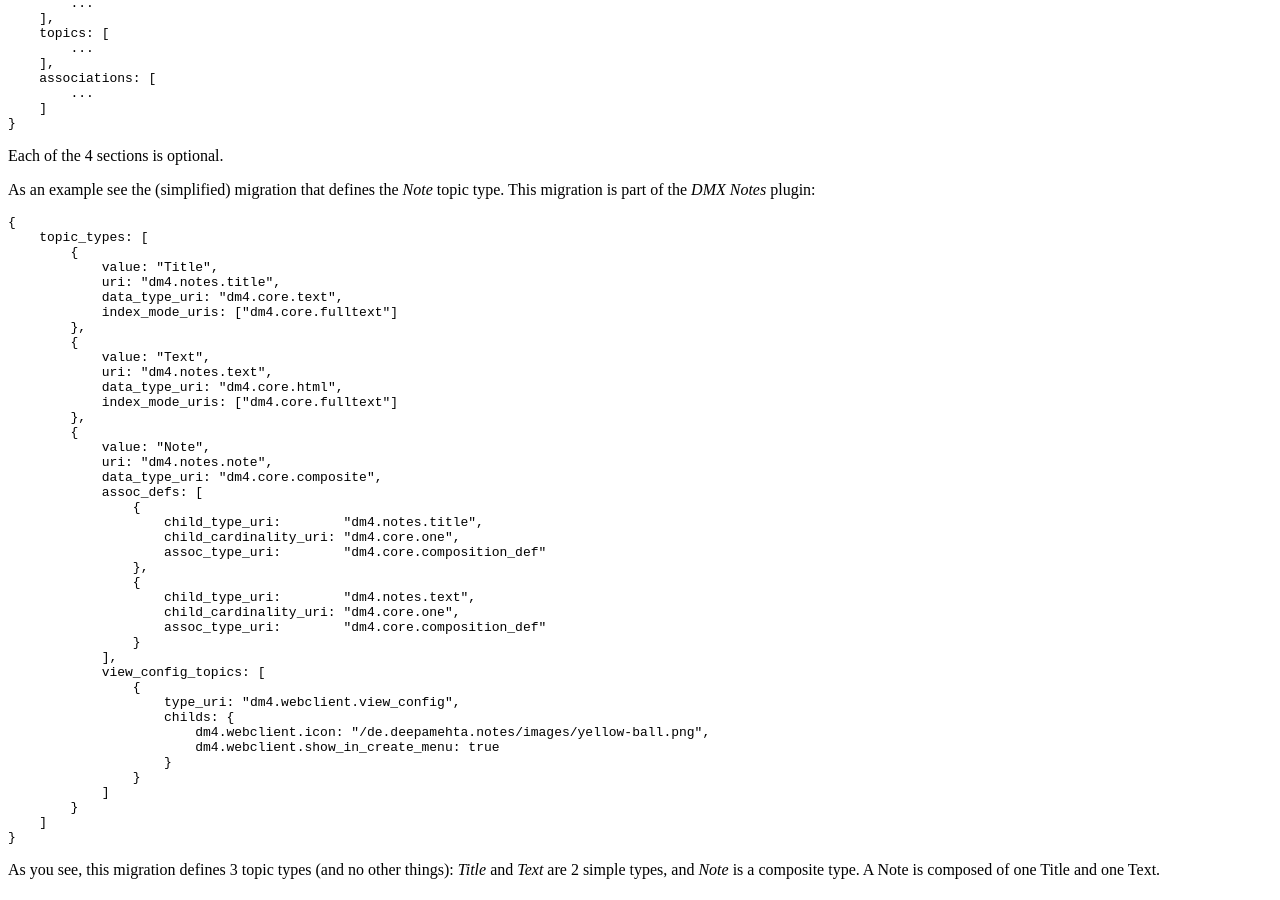
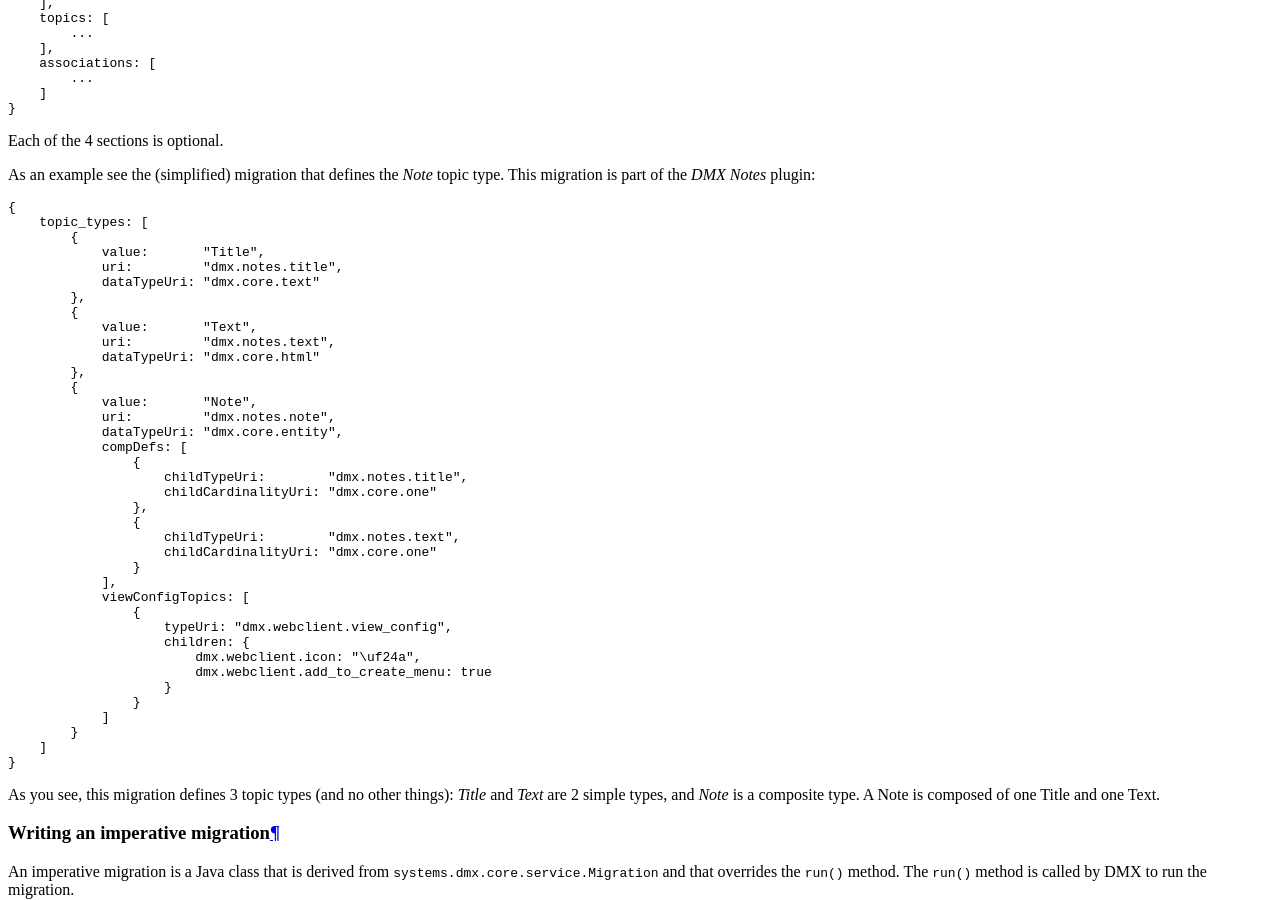
Before and after one commit to dmx-systems/dmx-documentation, a Sphinx documentation site: the page built from docs/devel.rst, in a window 1280 px wide and 900 px high, scrolled down 8479 px. Built offline with Sphinx 7.4.7 and the Read the Docs theme 2.0.0, drawn with Linux system fonts in a browser that asks for light colours; some of the changed text lies outside the part shown.

Commit message:
Dev guide: adapt code examples, pt.2
See dmx-platform/dmx-platform#375

```diff
--- a/docs/devel.rst
+++ b/docs/devel.rst
@@ -119,13 +119,12 @@ Create the file ``migration1.json``:
             {
                 value: "Tag",
                 uri: "domain.tagging.tag",
-                data_type_uri: "dm4.core.text",
-                index_mode_uris: ["dm4.core.fulltext"],
-                view_config_topics: [
+                dataTypeUri: "dmx.core.text",
+                viewConfigTopics: [
                     {
-                        type_uri: "dm4.webclient.view_config",
-                        childs: {
-                            dm4.webclient.show_in_create_menu: true
+                        typeUri: "dmx.webclient.view_config",
+                        children: {
+                            dmx.webclient.add_to_create_menu: true
                         }
                     }
                 ]
@@ -502,39 +501,35 @@ As an example see the (simplified) migration that defines the *Note* topic type.
     {
         topic_types: [
             {
-                value: "Title",
-                uri: "dm4.notes.title",
-                data_type_uri: "dm4.core.text",
-                index_mode_uris: ["dm4.core.fulltext"]
+                value:       "Title",
+                uri:         "dmx.notes.title",
+                dataTypeUri: "dmx.core.text"
             },
             {
-                value: "Text",
-                uri: "dm4.notes.text",
-                data_type_uri: "dm4.core.html",
-                index_mode_uris: ["dm4.core.fulltext"]
+                value:       "Text",
+                uri:         "dmx.notes.text",
+                dataTypeUri: "dmx.core.html"
             },
             {
-                value: "Note",
-                uri: "dm4.notes.note",
-                data_type_uri: "dm4.core.composite",
-                assoc_defs: [
+                value:       "Note",
+                uri:         "dmx.notes.note",
+                dataTypeUri: "dmx.core.entity",
+                compDefs: [
                     {
-                        child_type_uri:        "dm4.notes.title",
-                        child_cardinality_uri: "dm4.core.one",
-                        assoc_type_uri:        "dm4.core.composition_def"
+                        childTypeUri:        "dmx.notes.title",
+                        childCardinalityUri: "dmx.core.one"
                     },
                     {
-                        child_type_uri:        "dm4.notes.text",
-                        child_cardinality_uri: "dm4.core.one",
-                        assoc_type_uri:        "dm4.core.composition_def"
+                        childTypeUri:        "dmx.notes.text",
+                        childCardinalityUri: "dmx.core.one"
                     }
                 ],
-                view_config_topics: [
+                viewConfigTopics: [
                     {
-                        type_uri: "dm4.webclient.view_config",
-                        childs: {
-                            dm4.webclient.icon: "/de.deepamehta.notes/images/yellow-ball.png",
-                            dm4.webclient.show_in_create_menu: true
+                        typeUri: "dmx.webclient.view_config",
+                        children: {
+                            dmx.webclient.icon: "\uf24a",
+                            dmx.webclient.add_to_create_menu: true
                         }
                     }
                 ]
@@ -871,8 +866,8 @@ Make sure to add your interest in building on the respective plugin service as d
     <dependencies>
         <dependency>
             <groupId>systems.dmx</groupId>
-            <artifactId>deepamehta-accesscontrol</artifactId>
-            <version>4.8</version>
+            <artifactId>dmx-accesscontrol</artifactId>
+            <version>5.0-SNAPSHOT</version>
         </dependency>
     </dependencies>
 
```
